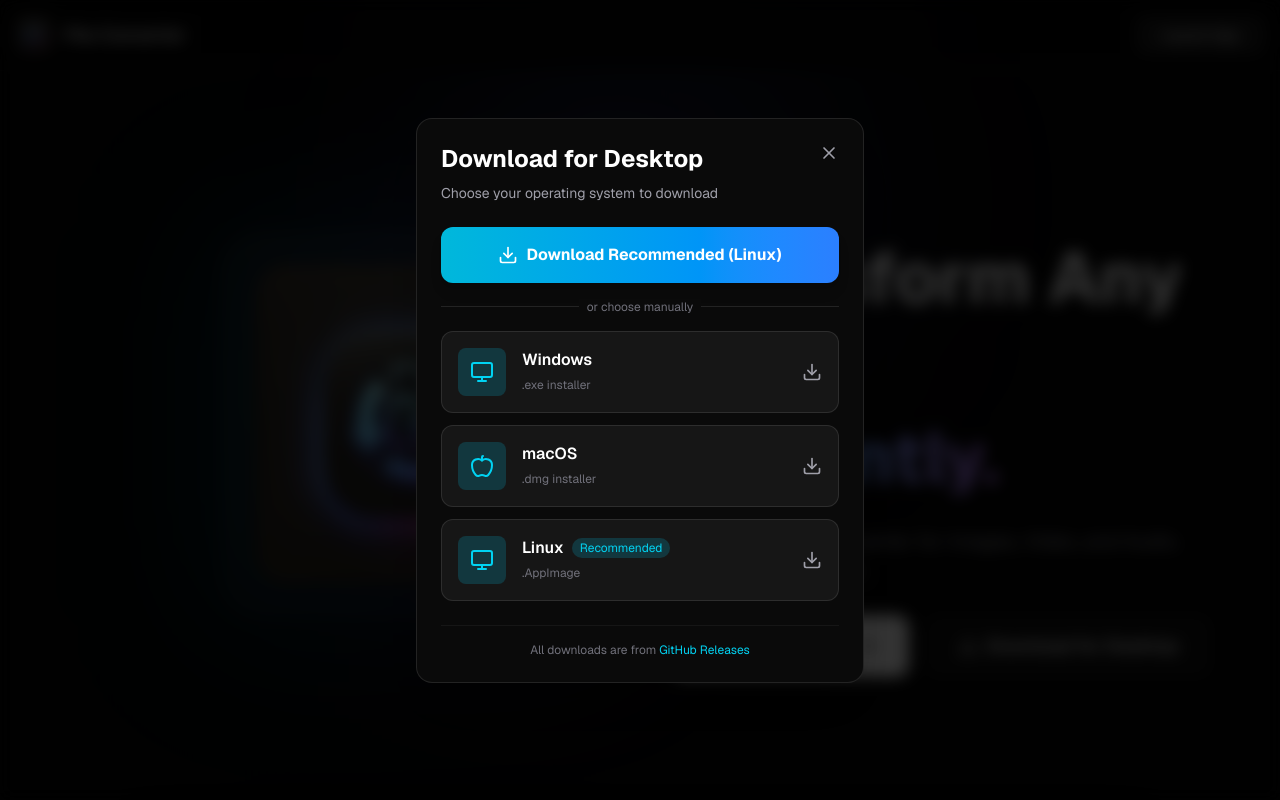
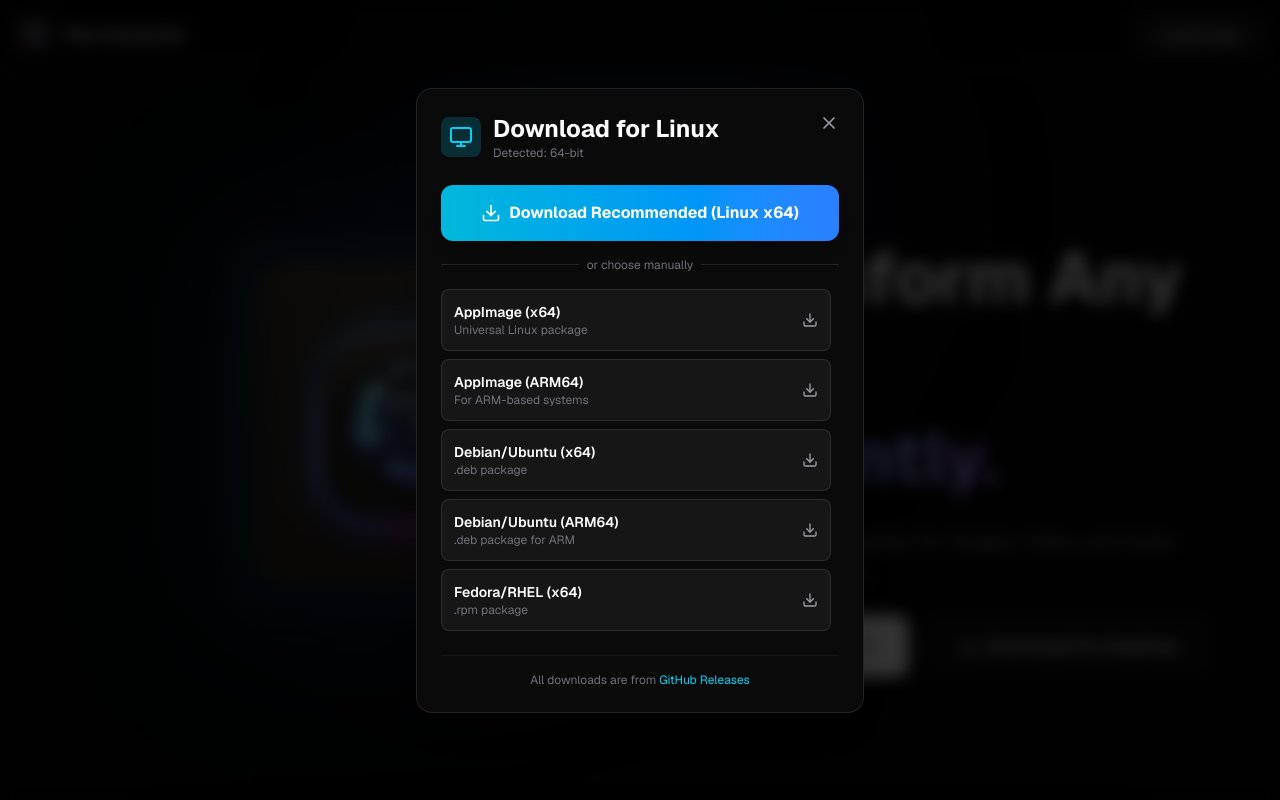
Before and after one commit to martin-sack/File-Converter, a Next.js app: page / in a window 1280 px wide. Both pictures are taken after a click on the button "Download for Desktop". Shown: the top 800 px of the page. Built offline with nearby package versions, Linux system fonts and the light colour scheme.

Commit message:
Add architecture-aware download modal with all platform variants

```diff
--- a/components/DownloadModal.tsx
+++ b/components/DownloadModal.tsx
@@ -1,75 +1,165 @@
 'use client';
 
 import { useState, useEffect } from 'react';
-import { X, Download, Apple, Monitor } from 'lucide-react';
+import { X, Download, Apple, Monitor, Cpu } from 'lucide-react';
 
 interface DownloadModalProps {
   isOpen: boolean;
   onClose: () => void;
 }
 
+type OSType = 'windows' | 'mac' | 'linux' | 'unknown';
+type ArchType = 'x64' | 'arm64' | 'ia32' | 'unknown';
+
+interface DownloadOption {
+  name: string;
+  url: string;
+  description: string;
+}
+
 export default function DownloadModal({ isOpen, onClose }: DownloadModalProps) {
-  const [detectedOS, setDetectedOS] = useState<'windows' | 'mac' | 'linux'>('windows');
+  const [detectedOS, setDetectedOS] = useState<OSType>('unknown');
+  const [detectedArch, setDetectedArch] = useState<ArchType>('unknown');
 
   useEffect(() => {
     if (typeof window !== 'undefined') {
       const userAgent = window.navigator.userAgent.toLowerCase();
-      if (userAgent.includes('mac')) setDetectedOS('mac');
-      else if (userAgent.includes('win')) setDetectedOS('windows');
-      else if (userAgent.includes('linux')) setDetectedOS('linux');
-      else setDetectedOS('windows'); // Default to Windows if can't detect
+      const platform = (window.navigator as any).userAgentData?.platform?.toLowerCase() || window.navigator.platform.toLowerCase();
+
+      // Detect OS
+      if (userAgent.includes('mac') || platform.includes('mac')) {
+        setDetectedOS('mac');
+      } else if (userAgent.includes('win') || platform.includes('win')) {
+        setDetectedOS('windows');
+      } else if (userAgent.includes('linux') || platform.includes('linux')) {
+        setDetectedOS('linux');
+      } else {
+        setDetectedOS('windows'); // Default to Windows
+      }
+
+      // Detect Architecture
+      if (userAgent.includes('arm') || userAgent.includes('aarch64')) {
+        setDetectedArch('arm64');
+      } else if (userAgent.includes('x86_64') || userAgent.includes('x64') || userAgent.includes('amd64') || userAgent.includes('win64')) {
+        setDetectedArch('x64');
+      } else if (userAgent.includes('wow64') || userAgent.includes('win32') || userAgent.includes('i686')) {
+        setDetectedArch('ia32');
+      } else {
+        setDetectedArch('x64'); // Default to x64
+      }
     }
   }, []);
 
   if (!isOpen) return null;
 
-  // Direct download URLs from VertFile repository
-  // Note: Update these URLs to match your actual release asset names
-  const downloads = [
+  // Download options by OS
+  const macOptions: DownloadOption[] = [
     {
-      os: 'windows',
-      name: 'Windows',
-      icon: <Monitor className="w-6 h-6" />,
-      url: 'https://github.com/martin-sack/VertFile/releases/latest/download/File-Converter-Pro-win.exe',
-      recommended: detectedOS === 'windows',
+      name: 'Apple Silicon (M1/M2/M3)',
+      url: 'https://github.com/martin-sack/VertFile/releases/download/v1.0.0/File.Converter.Pro-1.0.0-mac-arm64.dmg',
+      description: 'For M1, M2, M3 Macs'
     },
     {
-      os: 'mac',
-      name: 'macOS',
-      icon: <Apple className="w-6 h-6" />,
-      url: 'https://github.com/martin-sack/VertFile/releases/latest/download/File-Converter-Pro-mac.dmg',
-      recommended: detectedOS === 'mac',
+      name: 'Intel Mac',
+      url: 'https://github.com/martin-sack/VertFile/releases/download/v1.0.0/File.Converter.Pro-1.0.0-mac-x64.dmg',
+      description: 'For Intel-based Macs'
+    }
+  ];
+
+  const windowsOptions: DownloadOption[] = [
+    {
+      name: 'Windows 64-bit Installer',
+      url: 'https://github.com/martin-sack/VertFile/releases/download/v1.0.0/File.Converter.Pro-1.0.0-win-x64.exe',
+      description: 'Recommended for most users'
     },
     {
-      os: 'linux',
-      name: 'Linux',
-      icon: <Monitor className="w-6 h-6" />,
-      url: 'https://github.com/martin-sack/VertFile/releases/latest/download/File-Converter-Pro-linux.AppImage',
-      recommended: detectedOS === 'linux',
+      name: 'Windows Portable (64-bit)',
+      url: 'https://github.com/martin-sack/VertFile/releases/download/v1.0.0/File.Converter.Pro-1.0.0-win-x64-portable.exe',
+      description: 'No installation required'
     },
+    {
+      name: 'Windows 32-bit Installer',
+      url: 'https://github.com/martin-sack/VertFile/releases/download/v1.0.0/File.Converter.Pro-1.0.0-win-ia32.exe',
+      description: 'For older 32-bit systems'
+    }
+  ];
+
+  const linuxOptions: DownloadOption[] = [
+    {
+      name: 'AppImage (x64)',
+      url: 'https://github.com/martin-sack/VertFile/releases/download/v1.0.0/File.Converter.Pro-1.0.0-linux-x86_64.AppImage',
+      description: 'Universal Linux package'
+    },
+    {
+      name: 'AppImage (ARM64)',
+      url: 'https://github.com/martin-sack/VertFile/releases/download/v1.0.0/File.Converter.Pro-1.0.0-linux-arm64.AppImage',
+      description: 'For ARM-based systems'
+    },
+    {
+      name: 'Debian/Ubuntu (x64)',
+      url: 'https://github.com/martin-sack/VertFile/releases/download/v1.0.0/File.Converter.Pro-1.0.0-linux-amd64.deb',
+      description: '.deb package'
+    },
+    {
+      name: 'Debian/Ubuntu (ARM64)',
+      url: 'https://github.com/martin-sack/VertFile/releases/download/v1.0.0/File.Converter.Pro-1.0.0-linux-arm64.deb',
+      description: '.deb package for ARM'
+    },
+    {
+      name: 'Fedora/RHEL (x64)',
+      url: 'https://github.com/martin-sack/VertFile/releases/download/v1.0.0/File.Converter.Pro-1.0.0-linux-x86_64.rpm',
+      description: '.rpm package'
+    }
   ];
 
   const handleDownload = (url: string) => {
-    // Create a temporary anchor element to trigger download
-    const a = document.createElement('a');
-    a.href = url;
-    a.setAttribute('download', '');
-    a.style.display = 'none';
-    document.body.appendChild(a);
-    a.click();
+    // Trigger direct download
+    window.location.href = url;
 
-    // Clean up
-    setTimeout(() => {
-      document.body.removeChild(a);
-      onClose();
-    }, 500);
+    // Close modal after triggering download
+    setTimeout(() => onClose(), 500);
   };
 
-  const handleRecommendedDownload = () => {
-    const recommended = downloads.find(d => d.recommended);
-    if (recommended) {
-      handleDownload(recommended.url);
+  const getRecommendedDownload = (): string => {
+    if (detectedOS === 'mac') {
+      return detectedArch === 'arm64' ? macOptions[0].url : macOptions[1].url;
+    } else if (detectedOS === 'windows') {
+      return detectedArch === 'ia32' ? windowsOptions[2].url : windowsOptions[0].url;
+    } else if (detectedOS === 'linux') {
+      return detectedArch === 'arm64' ? linuxOptions[1].url : linuxOptions[0].url;
     }
+    return windowsOptions[0].url; // Default
+  };
+
+  const getRecommendedName = (): string => {
+    if (detectedOS === 'mac') {
+      return detectedArch === 'arm64' ? 'macOS Apple Silicon' : 'macOS Intel';
+    } else if (detectedOS === 'windows') {
+      return detectedArch === 'ia32' ? 'Windows 32-bit' : 'Windows 64-bit';
+    } else if (detectedOS === 'linux') {
+      return detectedArch === 'arm64' ? 'Linux ARM64' : 'Linux x64';
+    }
+    return 'Windows 64-bit';
+  };
+
+  const getCurrentOptions = (): DownloadOption[] => {
+    if (detectedOS === 'mac') return macOptions;
+    if (detectedOS === 'windows') return windowsOptions;
+    if (detectedOS === 'linux') return linuxOptions;
+    return [...windowsOptions, ...macOptions, ...linuxOptions]; // Show all if unknown
+  };
+
+  const getOSIcon = () => {
+    if (detectedOS === 'mac') return <Apple className="w-6 h-6" />;
+    if (detectedOS === 'linux') return <Monitor className="w-6 h-6" />;
+    return <Monitor className="w-6 h-6" />;
+  };
+
+  const getOSName = () => {
+    if (detectedOS === 'mac') return 'macOS';
+    if (detectedOS === 'windows') return 'Windows';
+    if (detectedOS === 'linux') return 'Linux';
+    return 'All Platforms';
   };
 
   return (
@@ -85,17 +175,24 @@
 
         {/* Header */}
         <div className="mb-6">
-          <h2 className="text-2xl font-bold text-white mb-2">Download for Desktop</h2>
-          <p className="text-sm text-zinc-400">Choose your operating system to download</p>
+          <div className="flex items-center gap-3 mb-2">
+            <div className="w-10 h-10 bg-cyan-500/20 text-cyan-400 rounded-lg flex items-center justify-center">
+              {getOSIcon()}
+            </div>
+            <div>
+              <h2 className="text-2xl font-bold text-white">Download for {getOSName()}</h2>
+              <p className="text-xs text-zinc-500">Detected: {detectedArch === 'arm64' ? 'ARM64' : detectedArch === 'ia32' ? '32-bit' : '64-bit'}</p>
+            </div>
+          </div>
         </div>
 
         {/* Recommended Download Button */}
         <button
-          onClick={handleRecommendedDownload}
+          onClick={() => handleDownload(getRecommendedDownload())}
           className="w-full mb-4 py-4 bg-gradient-to-r from-cyan-500 to-blue-500 hover:from-cyan-600 hover:to-blue-600 text-white font-bold rounded-xl transition-all shadow-lg hover:shadow-cyan-500/50 flex items-center justify-center gap-2"
         >
           <Download className="w-5 h-5" />
-          Download Recommended ({downloads.find(d => d.recommended)?.name})
+          Download Recommended ({getRecommendedName()})
         </button>
 
         <div className="relative mb-4">
@@ -108,34 +205,18 @@
         </div>
 
         {/* Download Options */}
-        <div className="space-y-3">
-          {downloads.map((download) => (
+        <div className="space-y-2 max-h-[400px] overflow-y-auto pr-2">
+          {getCurrentOptions().map((option, idx) => (
             <button
-              key={download.os}
-              onClick={() => handleDownload(download.url)}
-              className="w-full flex items-center justify-between p-4 bg-white/5 border border-white/10 hover:bg-white/10 hover:border-white/20 rounded-xl transition-all group"
+              key={idx}
+              onClick={() => handleDownload(option.url)}
+              className="w-full flex items-center justify-between p-3 bg-white/5 border border-white/10 hover:bg-white/10 hover:border-white/20 rounded-lg transition-all group"
             >
-              <div className="flex items-center gap-4">
-                <div className="w-12 h-12 bg-cyan-500/20 text-cyan-400 rounded-lg flex items-center justify-center group-hover:scale-110 transition-transform">
-                  {download.icon}
-                </div>
-                <div className="text-left">
-                  <div className="flex items-center gap-2">
-                    <span className="font-semibold text-white">{download.name}</span>
-                    {download.recommended && (
-                      <span className="px-2 py-0.5 bg-cyan-500/20 text-cyan-400 text-xs rounded-full">
-                        Recommended
-                      </span>
-                    )}
-                  </div>
-                  <span className="text-xs text-zinc-500">
-                    {download.os === 'windows' && '.exe installer'}
-                    {download.os === 'mac' && '.dmg installer'}
-                    {download.os === 'linux' && '.AppImage'}
-                  </span>
-                </div>
+              <div className="text-left flex-1">
+                <div className="font-semibold text-white text-sm">{option.name}</div>
+                <div className="text-xs text-zinc-500">{option.description}</div>
               </div>
-              <Download className="w-5 h-5 text-zinc-400 group-hover:text-white transition-colors" />
+              <Download className="w-4 h-4 text-zinc-400 group-hover:text-white transition-colors ml-2 flex-shrink-0" />
             </button>
           ))}
         </div>
```
